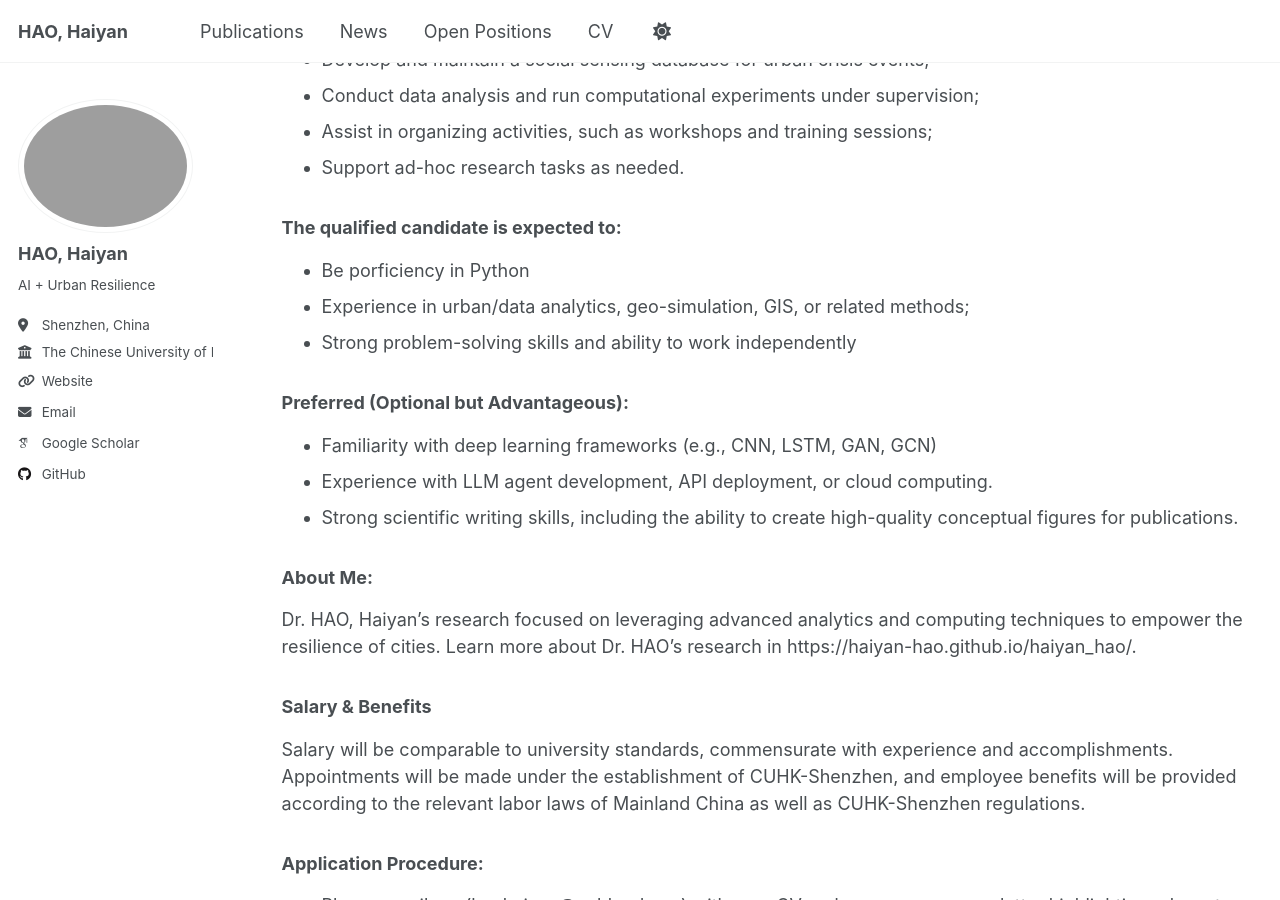
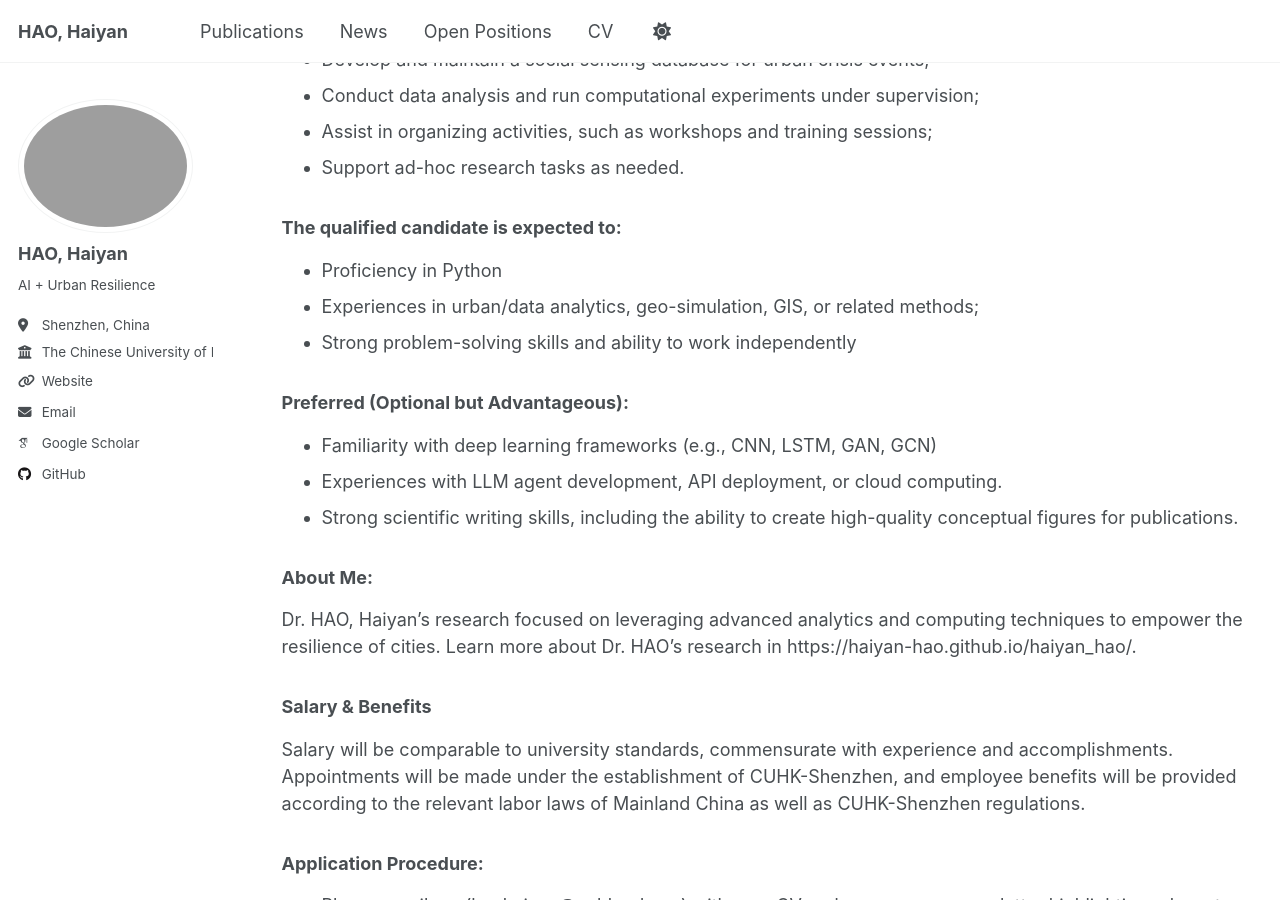
Before and after one commit to Haiyan-Hao/haiyan_hao, a Jekyll site: the page built from _pages/open-positions.md, in a window 1280 px wide and 900 px high, scrolled down 439 px. Built offline with Jekyll 4.4.1, drawn with Linux system fonts in a browser that asks for light colours; some web fonts are replaced.

Commit message:
Update open-positions.md

```diff
--- a/_pages/open-positions.md
+++ b/_pages/open-positions.md
@@ -20,13 +20,13 @@ The Urban Resilience & AI (URAI) Lab, led by Dr. Haiyan Hao at CUHK-Shenzhen, se
 -	Support ad-hoc research tasks as needed.
 
 ### The qualified candidate is expected to:
--	Be porficiency in Python
--	Experience in urban/data analytics, geo-simulation, GIS, or related methods;
+-	Proficiency in Python
+-	Experiences in urban/data analytics, geo-simulation, GIS, or related methods;
 -	Strong problem-solving skills and ability to work independently
 
 ### Preferred (Optional but Advantageous):
 -	Familiarity with deep learning frameworks (e.g., CNN, LSTM, GAN, GCN)
--	Experience with LLM agent development, API deployment, or cloud computing.
+-	Experiences with LLM agent development, API deployment, or cloud computing.
 -	Strong scientific writing skills, including the ability to create high-quality conceptual figures for publications.
 
 ### About Me:
```
